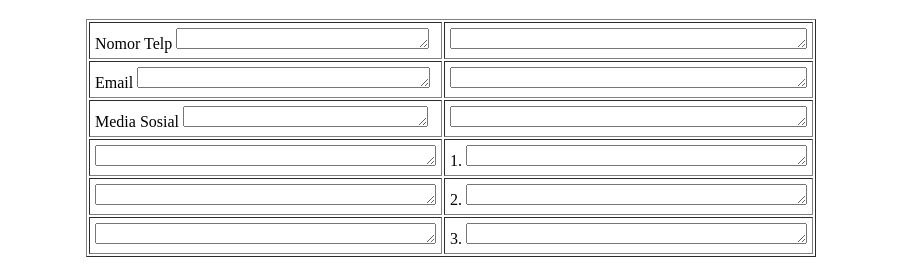
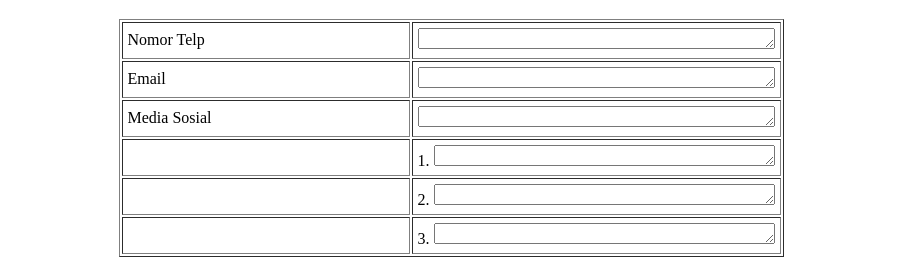
Before and after one commit to thaufik110/profile, a plain HTML site: page index.html in a window 1280 px wide. Shown: the part 648-923 px from the top of the page, without its empty margins (189-1091 px from the left). Drawn offline with Linux system fonts and the light colour scheme.

Commit message:
Update index.html

```diff
--- a/index.html
+++ b/index.html
@@ -6,6 +6,7 @@
         <meta name="viewport" content="width=device-width, initial-scale=1.0">
         <title>Profil</title>
     </head>
+
     <body>
         <h1 align="center">
             BIODATA DIRI
@@ -75,7 +76,6 @@
             <tr>
                 <td>
                     Nomor Telp
-                    <textarea name="kontak" rows="1" cols="29" placeholder=""></textarea>
                 </td>
                 <td>
                     <textarea name="kontak" rows="1" cols="42" placeholder=""></textarea>
@@ -84,7 +84,6 @@
             <tr>
                 <td>
                     Email
-                    <textarea name="email" rows="1" cols="34" placeholder=""></textarea>
                 </td>
                 <td>
                     <textarea name="kontak" rows="1" cols="42" placeholder=""></textarea>
@@ -93,7 +92,6 @@
             <tr>
                 <td>
                     Media Sosial
-                    <textarea name="kontak" rows="1" cols="28" placeholder=""></textarea>
                 </td>
                 <td>
                     <textarea name="kontak" rows="1" cols="42" placeholder=""></textarea>
@@ -101,7 +99,7 @@
             </tr>
             <tr>
                 <td>
-                    <textarea name="kontak" rows="1" cols="40" placeholder=""></textarea>
+                    &nbsp;&nbsp;&nbsp;&nbsp;&nbsp;&nbsp;&nbsp;&nbsp;&nbsp;&nbsp;&nbsp;&nbsp;&nbsp;&nbsp;&nbsp;&nbsp;&nbsp;&nbsp;&nbsp;&nbsp;&nbsp;&nbsp;&nbsp;&nbsp;&nbsp;&nbsp;&nbsp;&nbsp;&nbsp;&nbsp;&nbsp;&nbsp;&nbsp;&nbsp;&nbsp;&nbsp;&nbsp;&nbsp;&nbsp;&nbsp;&nbsp;&nbsp;&nbsp;&nbsp;&nbsp;&nbsp;&nbsp;&nbsp;&nbsp;&nbsp;&nbsp;&nbsp;&nbsp;&nbsp;&nbsp;&nbsp;&nbsp;&nbsp;&nbsp;&nbsp;&nbsp;&nbsp;&nbsp;&nbsp;&nbsp;&nbsp;&nbsp;&nbsp;&nbsp;
                 </td>
                 <td>
                     1.
@@ -110,7 +108,6 @@
             </tr>
             <tr>
                 <td>
-                    <textarea name="kontak" rows="1" cols="40" placeholder=""></textarea>
                 </td>
                 <td>
                     2.
@@ -119,7 +116,6 @@
             </tr>
             <tr>
                 <td>
-                    <textarea name="kontak" rows="1" cols="40" placeholder=""></textarea>
                 </td>
                 <td>
                     3.
```
